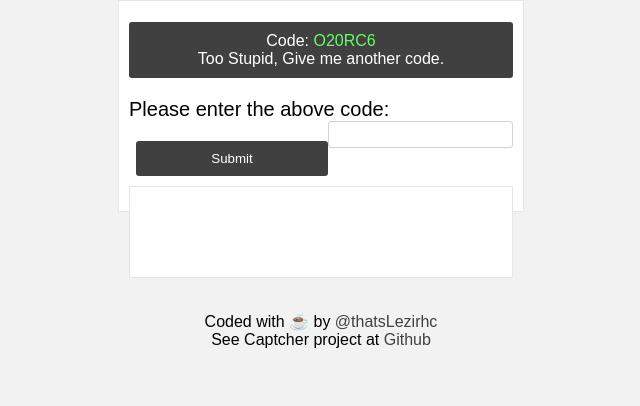
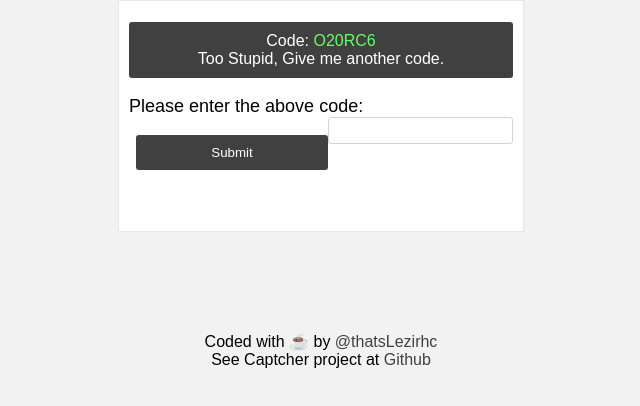
Before and after one commit to jcqgodmalin/Captcher, a plain HTML site: page Sample/sample.html in a window 1280 px wide. Shown: the whole page, without its empty margins (319-959 px from the left). Drawn offline with Linux system fonts and the light colour scheme.

Commit message:
Update sample.html

```diff
--- a/Sample/sample.html
+++ b/Sample/sample.html
@@ -14,13 +14,13 @@
       .captcha-box{
         background-color: white;
         width:30%;
-        height: 200px;
+        height: 220px;
         padding: 5px 10px;
         margin: 0 auto;
         border: 1px solid #e6e6e6;
       }
       #main{
-        font-size: 20px;
+        font-size: 18px;
       }
       #tryanother{
         text-align: center;
@@ -49,13 +49,6 @@
         cursor: pointer;
         border: none;
       }
-      .admin-msg{
-        margin-top: 65px;
-        background-color: white;
-        height: 80px;
-        padding: 5px 10px;
-        border: 1px solid #e6e6e6;
-      }
       .footer{
         margin-top: 100px;
         text-align: center;
@@ -72,12 +65,9 @@
       <p id='ccode'>Code: <span id='code'></span><br/><span id='tryanother' onclick='run()'>Too Stupid, Give me another code.</span></p>
       <p id='main'>Please enter the above code: <input type='text' id='tbCode'></p>
       <button id='btnSubmit' onclick='validate()'>Submit</button>
-      <div class='admin-msg' id='admin-msg'>
-        <p id='result-label'></p>
-      </div>
+      <p id='result-label'></p>
     </div>
     <p class='footer'>Coded with &#9749; by <a href='http://www.twitter.com/thatsLezirhc' target='_blank'>@thatsLezirhc</a><br/>
     See Captcher project at <a href='https://github.com/Lezirhc/Captcher' target='_blank'>Github</a></p>
-
   </body>
 </html>
```
